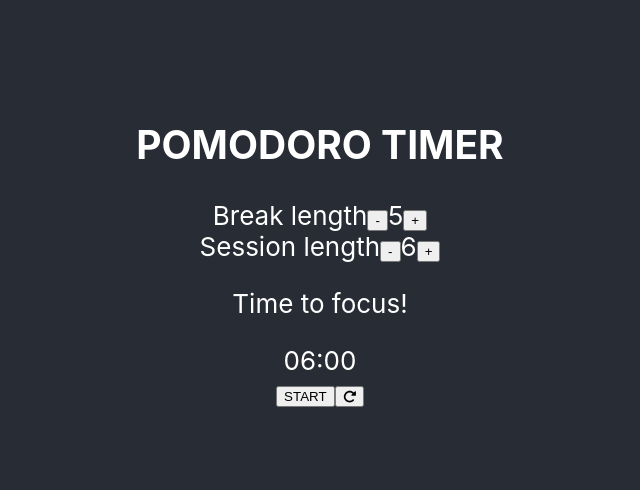
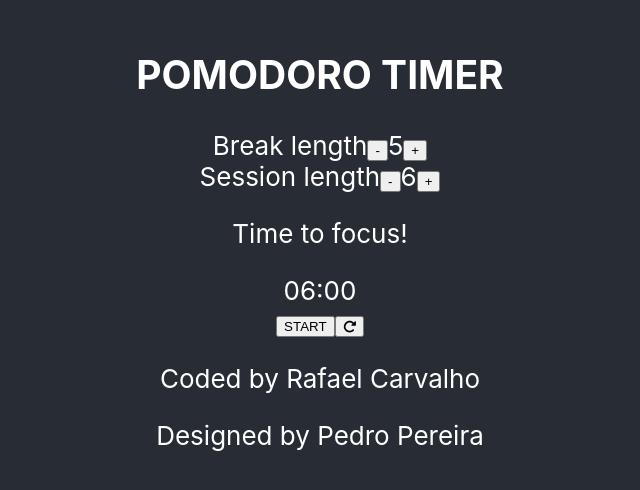
Before and after one commit to rafaelcrv/pomodoro-timer, a React (Create React App) app: page / in a window 1280 px wide. Shown: the part 152-642 px from the top of the page, without its empty margins (320-960 px from the left). Built offline with nearby package versions, Linux system fonts and the light colour scheme.

Commit message:
gh pages

```diff
--- a/package.json
+++ b/package.json
@@ -1,5 +1,6 @@
 {
-  "name": "25-5-clock",
+  "homepage": "https://github.io/rafaelcrv/pomodoro-timer",
+  "name": "pomodoro-timer",
   "version": "0.1.0",
   "private": true,
   "dependencies": {
@@ -9,12 +10,15 @@
     "@testing-library/jest-dom": "^5.17.0",
     "@testing-library/react": "^13.4.0",
     "@testing-library/user-event": "^13.5.0",
+    "gh-pages": "^6.1.1",
     "react": "^18.3.1",
     "react-dom": "^18.3.1",
     "react-scripts": "5.0.1",
     "web-vitals": "^2.1.4"
   },
   "scripts": {
+    "predeploy": "npm run build",
+    "deploy": "gh-pages -d build",
     "start": "react-scripts start",
     "build": "react-scripts build",
     "test": "react-scripts test",
--- a/src/App.css
+++ b/src/App.css
@@ -12,3 +12,17 @@
   font-size: calc(10px + 2vmin);
   color: white;
 }
+
+.footer {
+  justify-content: end;
+}
+
+a {
+  color: white; /* Change text color */
+  text-decoration: none; /* Add underline */
+}
+
+a:hover {
+  color: gray; /* Change color on hover */
+  text-decoration: none; /* Remove underline on hover */
+}
--- a/src/App.jsx
+++ b/src/App.jsx
@@ -67,6 +67,10 @@ function App() {
           </button>
         </div>
         <audio id="beep" ref={audioRef} src="../buzzer.mp3" />
+      <footer className="footer">
+        <p>Coded by <a href="https://www.linkedin.com/in/rafaelcarvalho11/">Rafael Carvalho</a></p>
+        <p>Designed by <a href="https://www.linkedin.com/in/pedroid/">Pedro Pereira</a></p>
+        </footer>
       </div>
     </div>
   );
```
Also changed, not shown: 2 other files (tests, documents, lock files or other folders).
